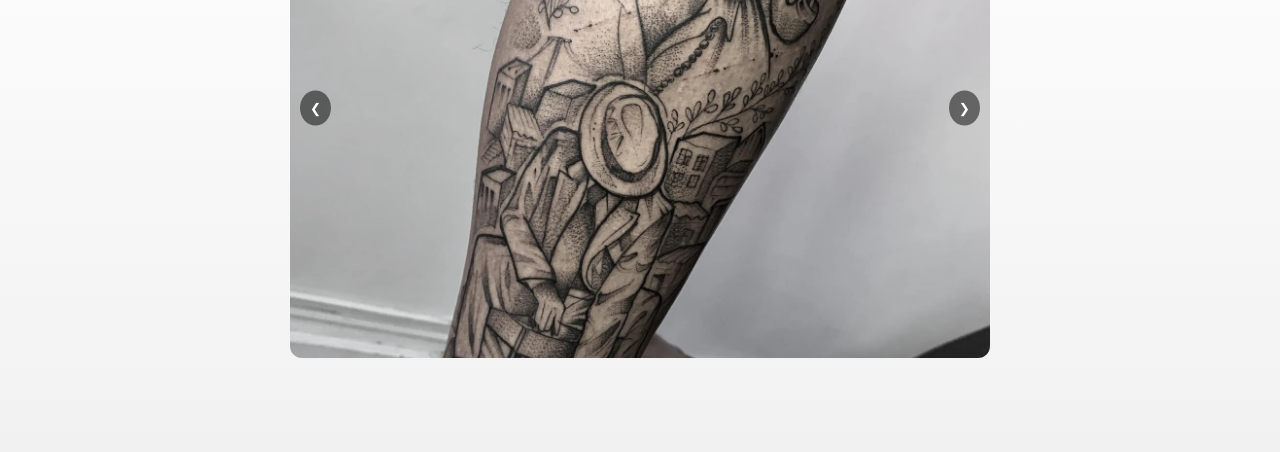
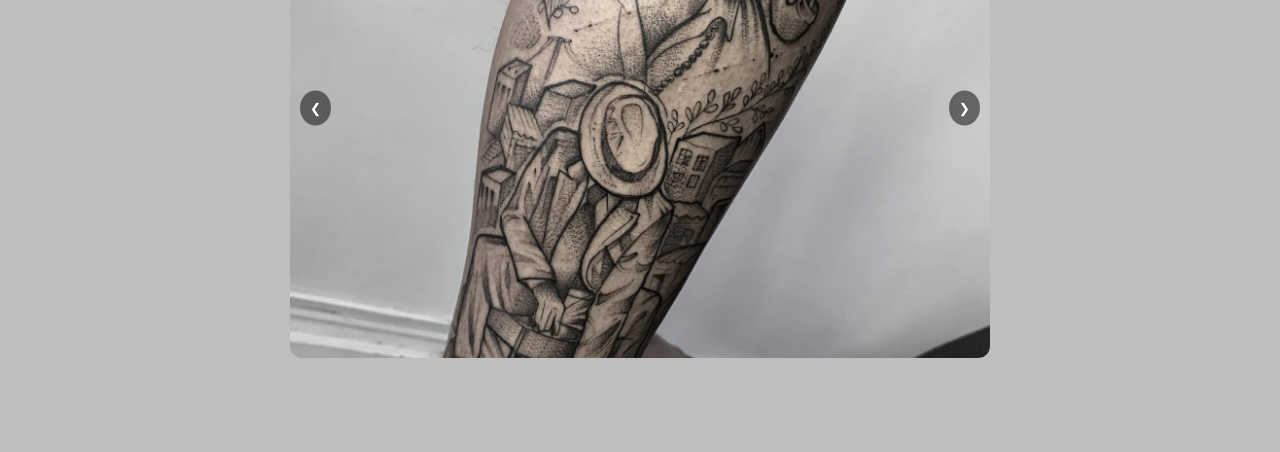
Before and after one commit to arthurmesqgg/EST-DIO-TATTOO, a plain HTML site: page index.html in a window 1280 px wide. Shown: the part 186-638 px from the top of the page. Drawn offline with Linux system fonts and the light colour scheme.

Commit message:
Refactor CSS for improved styling and layout

```diff
--- a/style.css
+++ b/style.css
@@ -218,7 +218,7 @@ body.dark{
 }
 
 :root {
-    --bg: linear-gradient(180deg, #ffffff, #7e7e7e);
+    --bg: #bebebe;
     --text: #000000;
     --card: #ffffff;
     --accent: #000000;
@@ -376,6 +376,7 @@ body.dark #icone-lua {
     transition: transform 0.2s ease;
     cursor: zoom-in;
     transform-origin: center;
+    touch-action: pan-y;
 }
 
 .fechar {
@@ -469,7 +470,7 @@ body.dark #icone-lua {
     }
 }
 
-@media (max-width: 768px) {
+@media (max-width: 600px) {
     .container {
         padding: 10px;
     }
```
